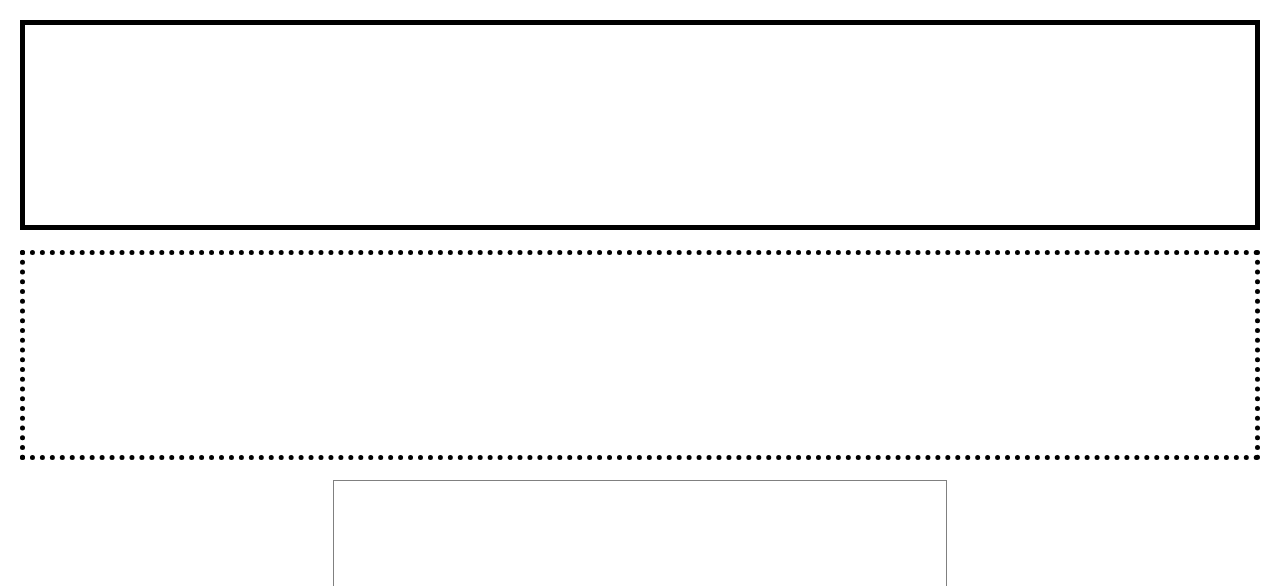
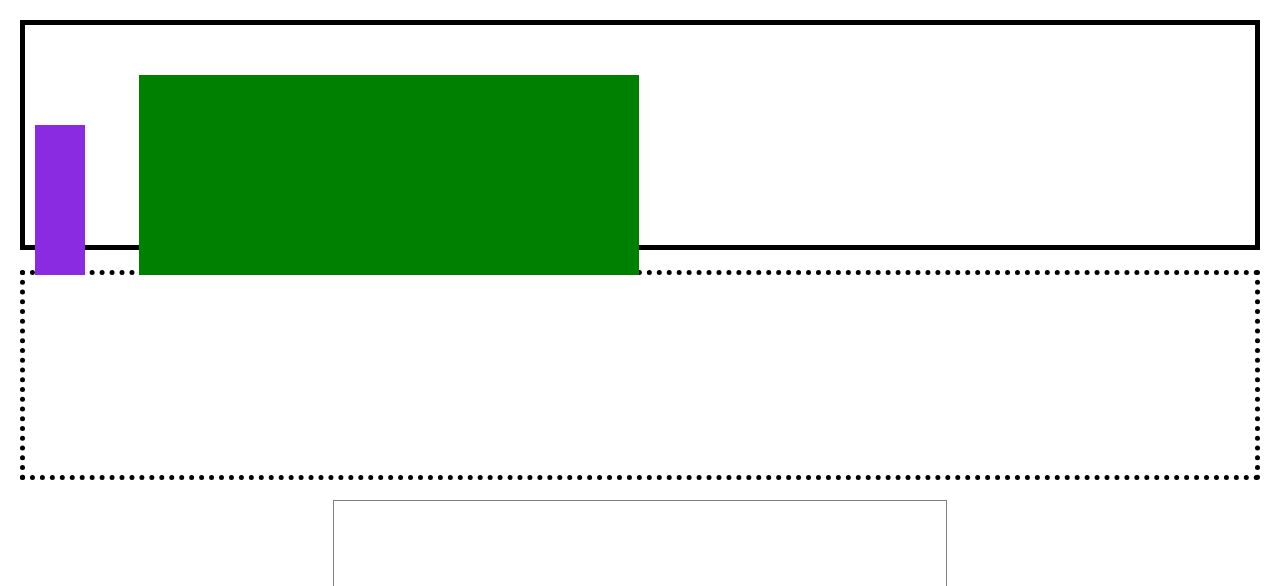
Before and after one commit to Cat-Mills/wb-html-css-x, a plain HTML site: page second/index.html in a window 1280 px wide. Shown: the top 586 px of the page. Drawn offline with Linux system fonts and the light colour scheme.

Commit message:
These boxes will be the death of me

```diff
--- a/second/index.css
+++ b/second/index.css
@@ -5,6 +5,25 @@
     border-style: solid;
     border-color:black;
     margin: 20px;
+    padding: 10px;
+
+
+}
+#square-one {
+    background-color:blueviolet;
+    height: 150px;
+    width: 50px;
+    margin-top: 90px;
+    display: inline-block;
+
+
+}
+#square-two {
+    background-color: green;
+    height: 200px;
+    width: 500px;
+    display: inline-block;
+    margin: 0 50px;
 
 
 }
--- a/second/index.html
+++ b/second/index.html
@@ -11,9 +11,9 @@
 </head>
 <body>
     <section id="section-1">
-        <div>
-
-        </div>
+        <div id="square-one"></div>
+        <div id="square-two"></div>
+        <div id="circle-one"></div>
     </section>
     <section id="section-2"></section>
     <section id="section-3">
```
